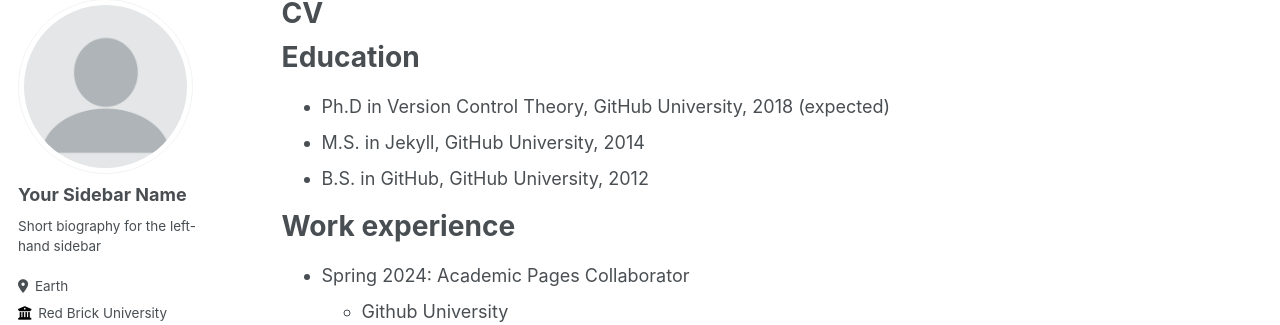
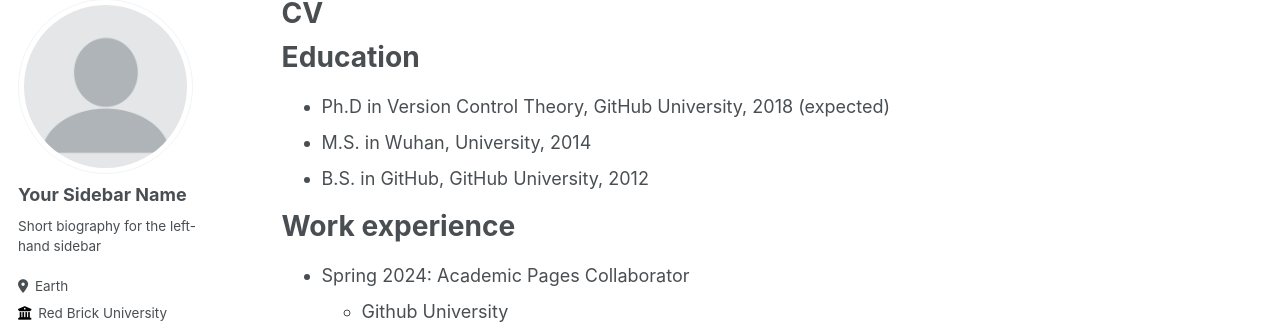
Before and after one commit to fenghangli/fenghangli, a Jekyll site: the page built from _pages/cv.md, in a window 1280 px wide and 900 px high. Shown: the part 107-432 px from the top of the window. Built offline with Jekyll 4.4.1, drawn with Linux system fonts in a browser that asks for light colours; some web fonts are replaced.

Commit message:
‘homepage’

```diff
--- a/_pages/cv.md
+++ b/_pages/cv.md
@@ -12,7 +12,7 @@ redirect_from:
 Education
 ======
 * Ph.D in Version Control Theory, GitHub University, 2018 (expected)
-* M.S. in Jekyll, GitHub University, 2014
+* M.S. in Wuhan,  University, 2014
 * B.S. in GitHub, GitHub University, 2012
 
 Work experience
```
